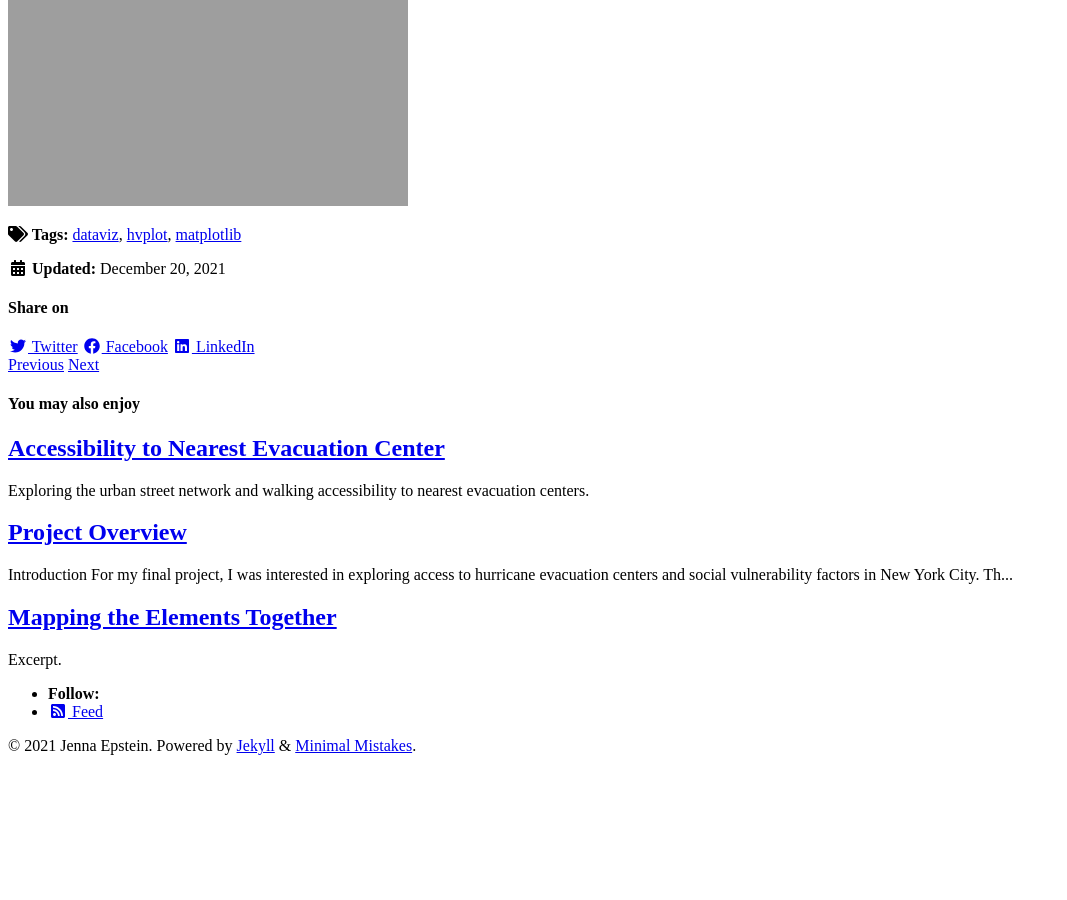
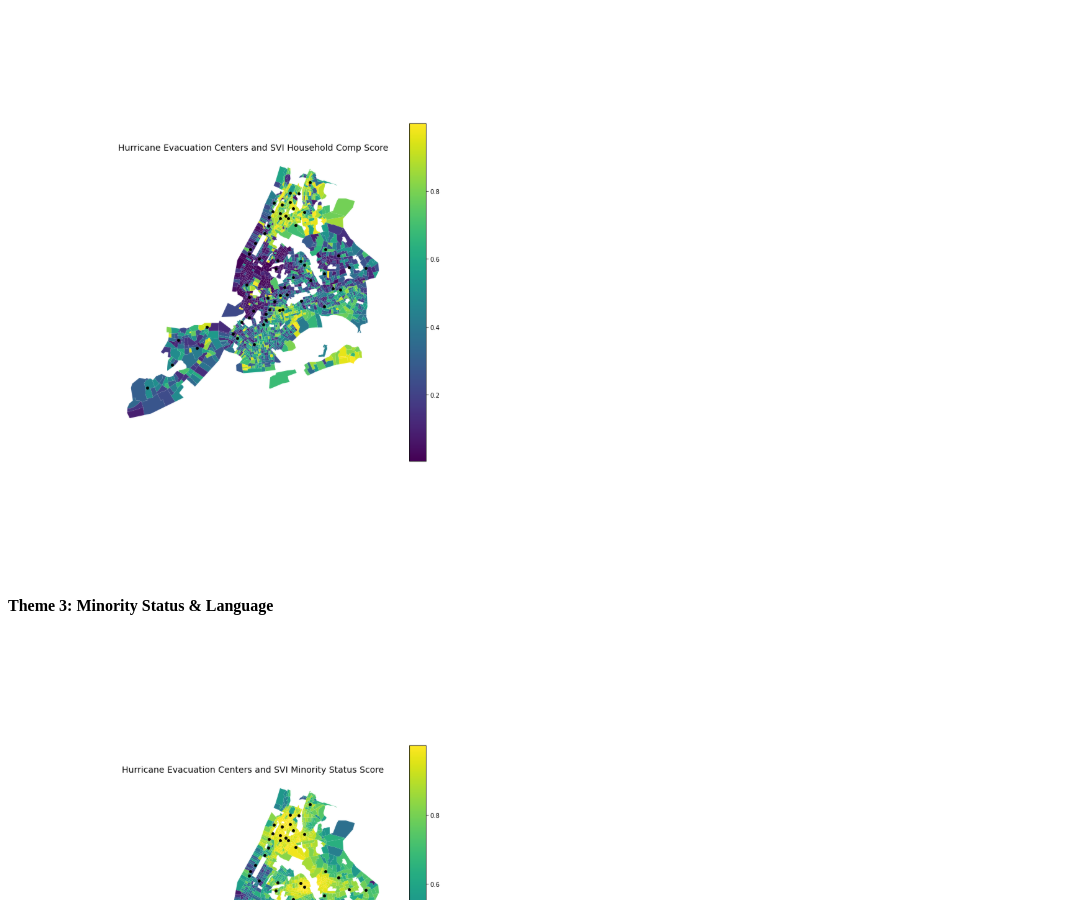
Before and after one commit to jennaepstein/MUSA550-finalproject, a Jekyll site: the page built from _posts/2021-12-21-exploratory-analysis.md, in a window 1280 px wide and 900 px high, scrolled down 2332 px. Shown: the whole window, without its empty margins (0-1067 px from the left). Built offline with Jekyll 4.4.1, drawn with Linux system fonts in a browser that asks for light colours; cached includes are drawn as plain includes; nearby versions of some CDN libraries; before the commit the page ends 3157 px from its top, so only the background shows below that; some of the changed text lies outside the part shown.

Commit message:
clean up

```diff
--- a/_posts/2021-12-21-exploratory-analysis.md
+++ b/_posts/2021-12-21-exploratory-analysis.md
@@ -1,6 +1,6 @@
 ---
 title: "Exploratory Analysis: Population Density & Social Vulnerability"
-date: 2021-12-20
+date: 2021-12-21
 published: true
 tags: [dataviz, matplotlib, hvplot]
 excerpt: "Exploration of the spatial distribution of population and social vulnerability-related variables in NYC."
@@ -28,7 +28,7 @@ To illustrate population density spatially, the interactive map below shows popu
 ## Overall SVI
 According to the CDC, “social vulnerability refers to the potential negative effects on communities caused by external stresses on
 human health. Such stresses include natural or human-caused disasters, or disease outbreaks.” The CDC/ATSDR Social Vulnerability Index (CDC/ATSDR SVI) uses 15 U.S. census variables to assemble an index score for social vulnerability at different geographic levels. The following graphic breaks down the different components of the index:
-![SVI]({{ site.url }}{{ site.baseurl }}/assets/images/SVI.jpg, width="500")
+![SVI]({{ site.url }}{{ site.baseurl }}/assets/images/SVI.jpg)
 
 Since this index is specifrically intended for disaster preparation and support for local communities and already incorporates robust census data,
 I downloaded the tract-level index for New York State and filtered to NYC.
@@ -37,10 +37,10 @@ I downloaded the tract-level index for New York State and filtered to NYC.
 ### SVI Themes
 In addition to an overall SVI score, the dataset also contains the individual scores for four different social vulnerability themes. I mapped the four themes' scores across each census tract, as well as the point layer for hurricane evacuation centers.
 #### Theme 1: Socioeconomic Status
-![hec_SVItheme1_matplotlib]({{ site.url }}{{ site.baseurl }}/assets/images/hec_SVItheme1_matplotlib.png, width="800")
+![hec_SVItheme1_matplotlib]({{ site.url }}{{ site.baseurl }}/assets/images/hec_SVItheme1_matplotlib.png)
 #### Theme 2: Household Composition & Disability
-![hec_SVItheme2_matplotlib]({{ site.url }}{{ site.baseurl }}/assets/images/hec_SVItheme2_matplotlib.png, width="800")
+![hec_SVItheme2_matplotlib]({{ site.url }}{{ site.baseurl }}/assets/images/hec_SVItheme2_matplotlib.png)
 #### Theme 3: Minority Status & Language
-![hec_SVItheme3_matplotlib]({{ site.url }}{{ site.baseurl }}/assets/images/hec_SVItheme3_matplotlib.png, width="800")
+![hec_SVItheme3_matplotlib]({{ site.url }}{{ site.baseurl }}/assets/images/hec_SVItheme3_matplotlib.png)
 #### Theme 4: Housing Type & Transportation
-![hec_SVItheme4_matplotlib]({{ site.url }}{{ site.baseurl }}/assets/images/hec_SVItheme4_matplotlib.png, width="800")
+![hec_SVItheme4_matplotlib]({{ site.url }}{{ site.baseurl }}/assets/images/hec_SVItheme4_matplotlib.png)
--- a/_posts/2021-12-22-overview.md
+++ b/_posts/2021-12-22-overview.md
@@ -23,6 +23,5 @@ evacuation centers?
 For context, the map below shows an overview of hurricane evacuation centers across the five NYC boroughs and hurricane evacuation zones (areas designated by the City as at risk of high inundation from hurricane-related flooding (1 = highest risk, 6 = lowest risk).
 <div id="zones_centers_map"></div>
 
-Across the five boroughs, there are 60 evacuation centers (based on the most up-to-date data available through NYC's Open Data portal). The distribution across the boroughs is shown on this bar graph.
+Across the five boroughs, there are 60 evacuation centers (based on the most up-to-date data available through NYC's Open Data portal). The distribution across the boroughs is shown on this bar graph. Brooklyn and Queens currently have the most centers within their boundaries (17 and 16, respectively).
 <div id="boros_hurricane_evac_centers_plot"></div>
-Brooklyn and Queens currently have the most centers within their boundaries (17 and 16, respectively).
```
Also changed, not shown: other parts of _posts/2021-12-22-overview.md (+3 -3 lines).
